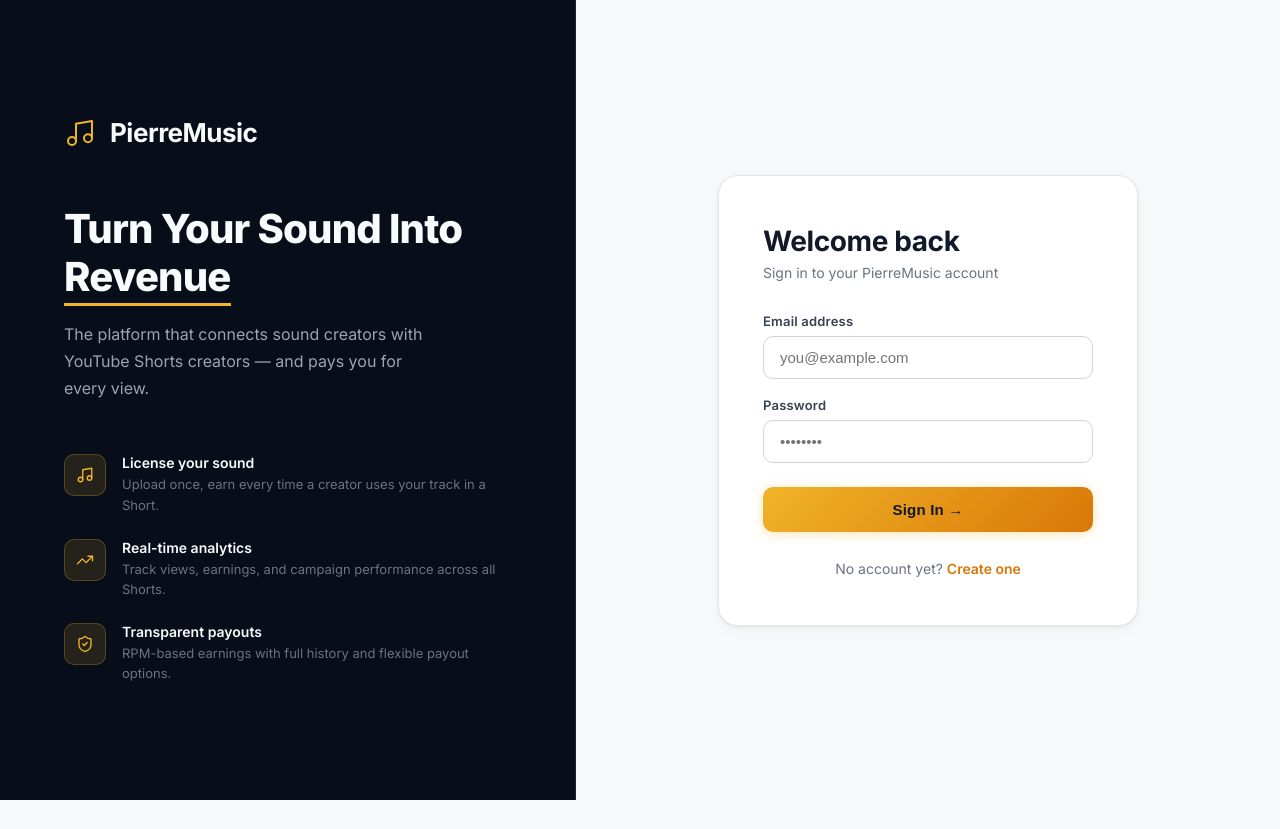
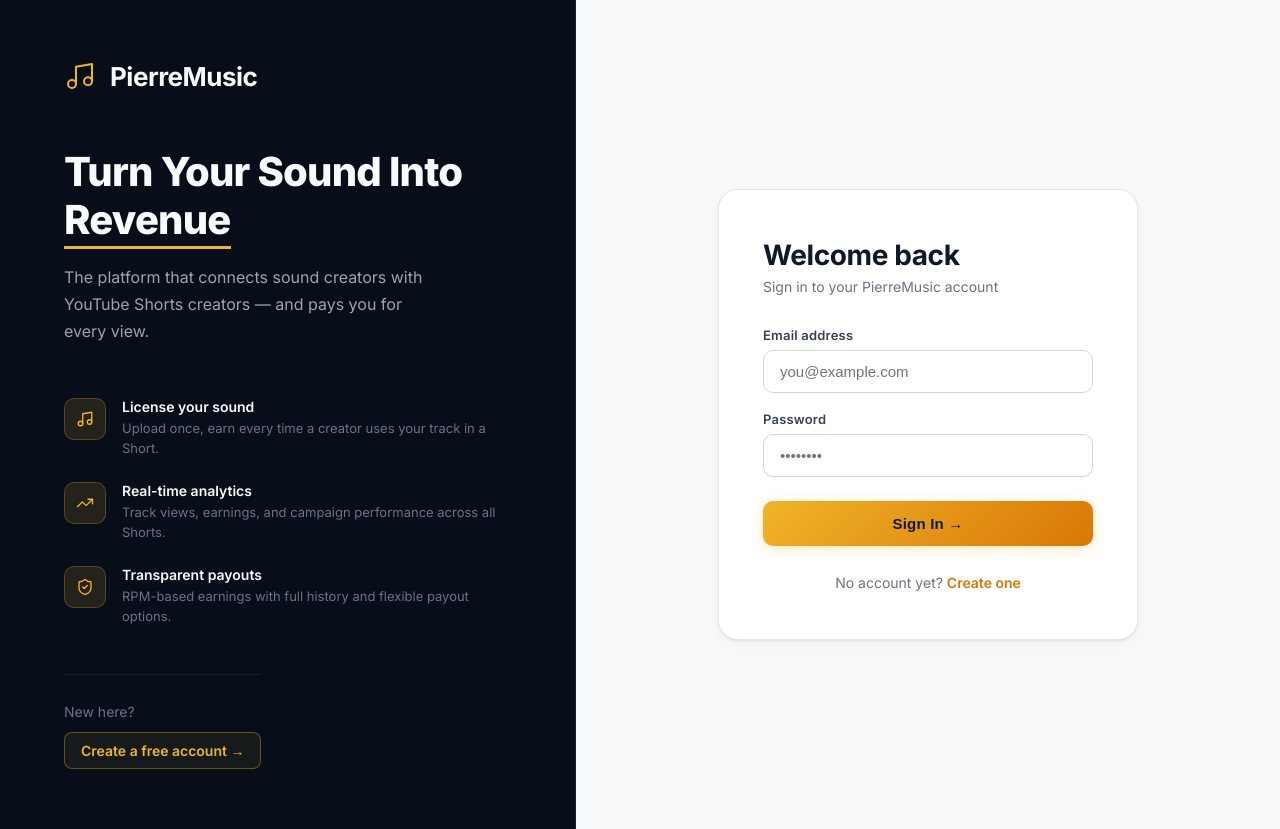
Before and after one commit to Pmortier2019/youtubeAPI, a React (Vite) app in the folder frontend/: page /login in a window 1280 px wide. Before the commit the page ends 800 px from the top, so only its background shows below. Built offline with nearby package versions, Linux system fonts and the light colour scheme.

Commit message:
tekst fix

```diff
--- a/frontend/src/pages/LoginPage.jsx
+++ b/frontend/src/pages/LoginPage.jsx
@@ -114,7 +114,7 @@
         {/* Feature list */}
         <div style={{ display: 'flex', flexDirection: 'column', gap: 24 }}>
           {features.map(f => (
-            <div key={f.symbol} style={{ display: 'flex', alignItems: 'flex-start', gap: 16 }}>
+            <div key={f.title} style={{ display: 'flex', alignItems: 'flex-start', gap: 16 }}>
               <div style={{
                 width: 42,
                 height: 42,
@@ -132,6 +132,36 @@
               </div>
             </div>
           ))}
+        </div>
+
+        {/* Subtle new-user nudge */}
+        <div style={{
+          marginTop: 48,
+          paddingTop: 28,
+          borderTop: '1px solid rgba(255,255,255,0.07)',
+        }}>
+          <p style={{ color: '#6B7280', fontSize: 14, marginBottom: 12 }}>
+            New here?
+          </p>
+          <Link
+            to="/register"
+            style={{
+              display: 'inline-flex',
+              alignItems: 'center',
+              gap: 8,
+              color: '#F0B429',
+              fontSize: 14,
+              fontWeight: 600,
+              textDecoration: 'none',
+              border: '1px solid rgba(240,180,41,0.35)',
+              borderRadius: 8,
+              padding: '9px 16px',
+              background: 'rgba(240,180,41,0.07)',
+              transition: 'background 0.15s ease',
+            }}
+          >
+            Create a free account →
+          </Link>
         </div>
       </div>
 
```
Also changed, not shown: 1 other file (tests, documents, lock files or other folders).
